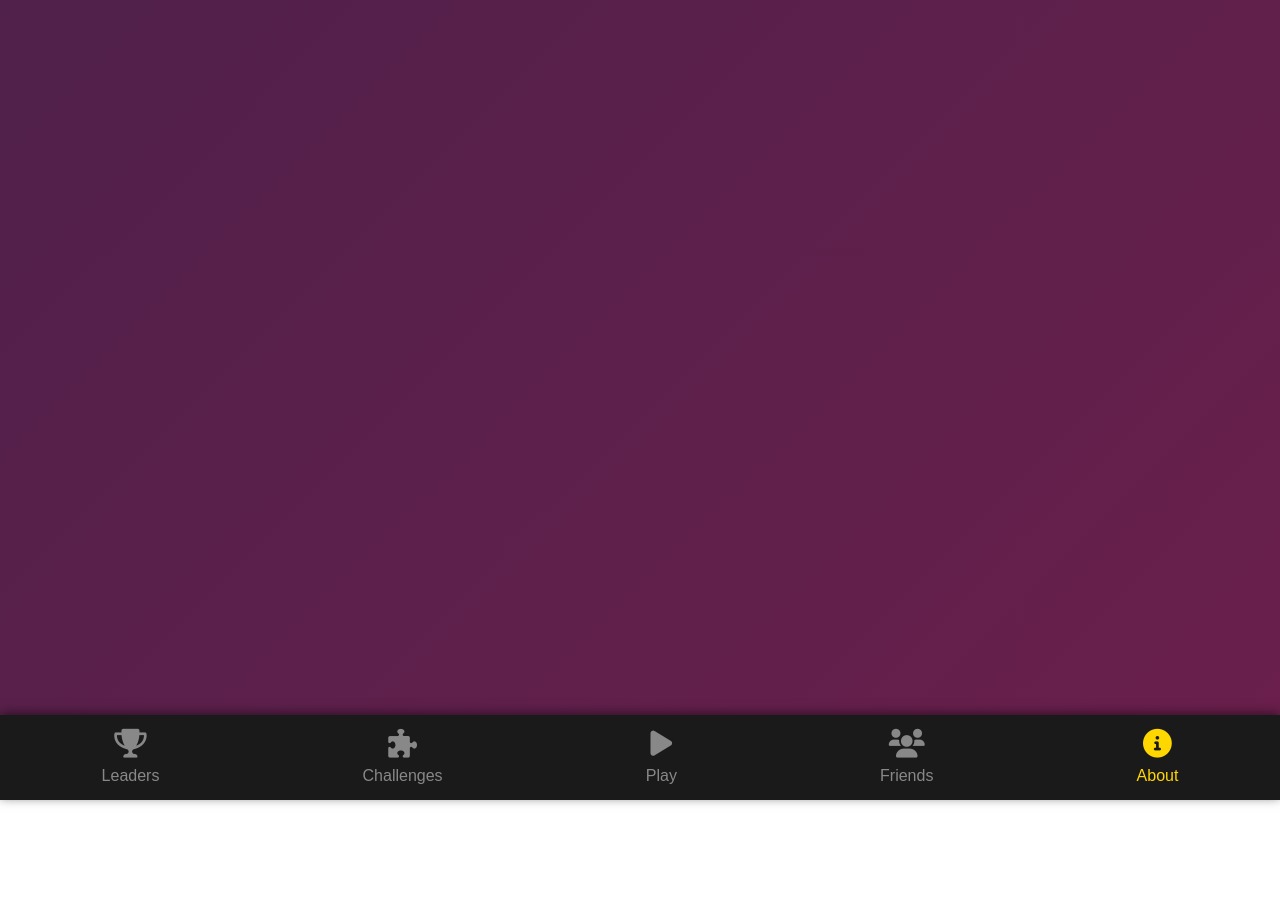
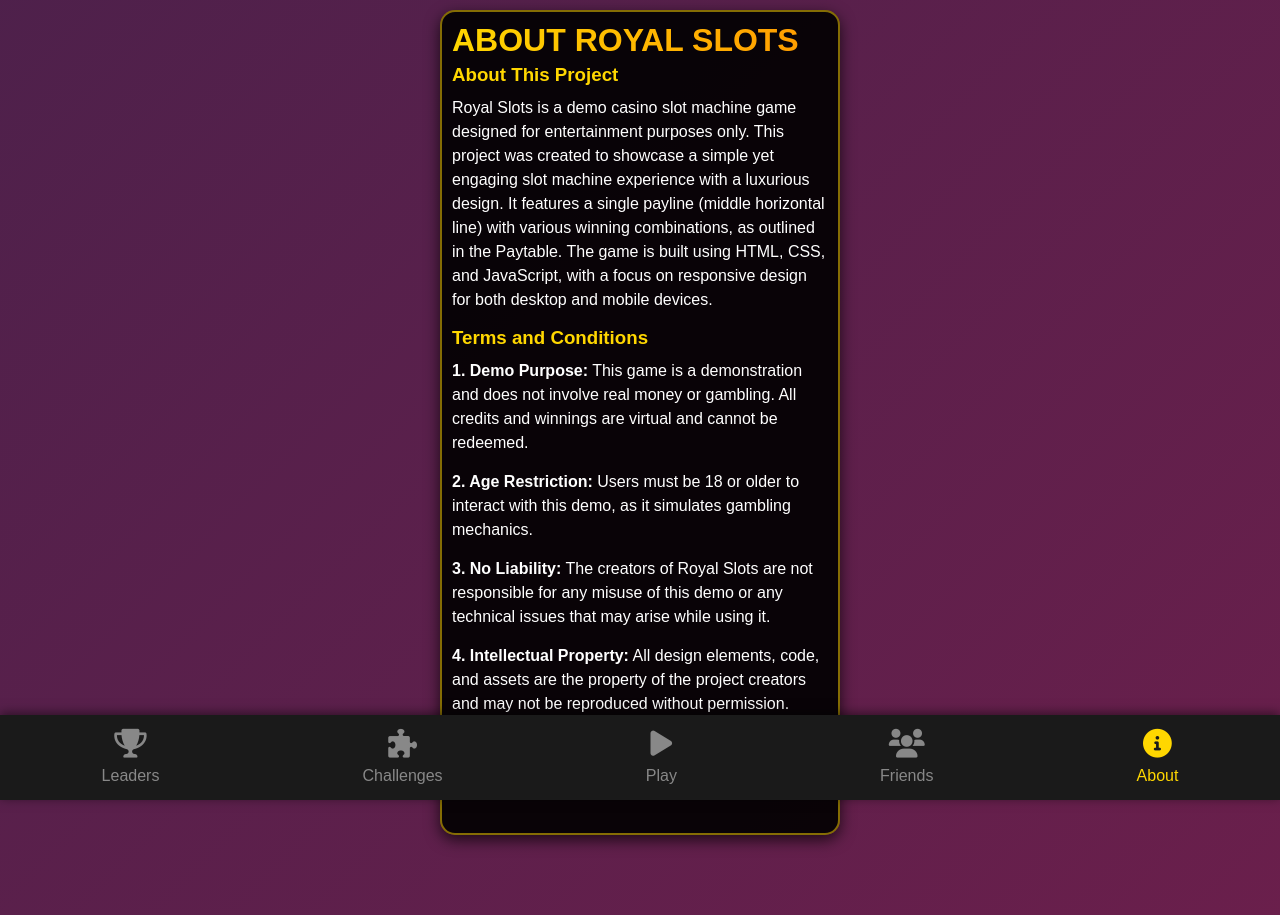
Before and after one commit to hhaayykk/telegram-slots, a plain HTML site: page index.html in a window 1280 px wide. Both pictures are taken after a click on the element "About". Before the commit the page ends 800 px from the top, so only its background shows below. Drawn offline with Linux system fonts and the light colour scheme.

Commit message:
Update index.html

```diff
--- a/index.html
+++ b/index.html
@@ -38,6 +38,7 @@
             margin: 0 auto;
             box-shadow: 0 5px 15px rgba(0, 0, 0, 0.7);
             border: 2px solid rgba(255, 215, 0, 0.5);
+            display: none; /* Скрыто по умолчанию */
         }
 
         .casino-header .logo {
@@ -293,10 +294,12 @@
             border: 3px solid #FFD700;
             border-radius: 15px;
             padding: 20px;
-            text-align: center;
+            text-align: left;
             max-width: 90%;
-            width: 300px;
+            width: 350px;
             box-shadow: 0 0 50px #FFD700;
+            max-height: 80vh;
+            overflow-y: auto;
         }
 
         .modal-header {
@@ -306,6 +309,7 @@
             -webkit-background-clip: text;
             -webkit-text-fill-color: transparent;
             font-weight: 900;
+            text-align: center;
         }
 
         .modal-body {
@@ -313,20 +317,30 @@
             font-size: 1em;
         }
 
-        .modal-button {
-            background: linear-gradient(to bottom, #FFD700, #B8860B);
-            color: black;
-            border: none;
-            padding: 10px 20px;
-            font-size: 1em;
-            font-weight: bold;
-            border-radius: 20px;
-            cursor: pointer;
-            width: 100%;
+        .about-container {
+            max-width: 400px;
+            background: rgba(0, 0, 0, 0.9);
+            border-radius: 15px;
+            padding: 10px;
+            margin: 0 auto;
+            box-shadow: 0 5px 15px rgba(0, 0, 0, 0.7);
+            border: 2px solid rgba(255, 215, 0, 0.5);
+            display: none; /* Скрыто по умолчанию */
+            text-align: left;
+        }
+
+        .about-container h3 {
+            color: #FFD700;
+            margin-bottom: 10px;
+        }
+
+        .about-container p {
+            margin-bottom: 15px;
+            line-height: 1.5;
         }
 
         @media (max-width: 480px) {
-            .casino-container {
+            .casino-container, .about-container {
                 max-width: 100%;
                 margin: 0 5px;
                 padding: 5px;
@@ -459,6 +473,23 @@
         </div>
     </div>
 
+    <div class="about-container" id="aboutContainer">
+        <div class="casino-header">
+            <h1 class="logo">About Royal Slots</h1>
+        </div>
+        <div class="modal-body">
+            <h3>About This Project</h3>
+            <p>Royal Slots is a demo casino slot machine game designed for entertainment purposes only. This project was created to showcase a simple yet engaging slot machine experience with a luxurious design. It features a single payline (middle horizontal line) with various winning combinations, as outlined in the Paytable. The game is built using HTML, CSS, and JavaScript, with a focus on responsive design for both desktop and mobile devices.</p>
+
+            <h3>Terms and Conditions</h3>
+            <p><strong>1. Demo Purpose:</strong> This game is a demonstration and does not involve real money or gambling. All credits and winnings are virtual and cannot be redeemed.</p>
+            <p><strong>2. Age Restriction:</strong> Users must be 18 or older to interact with this demo, as it simulates gambling mechanics.</p>
+            <p><strong>3. No Liability:</strong> The creators of Royal Slots are not responsible for any misuse of this demo or any technical issues that may arise while using it.</p>
+            <p><strong>4. Intellectual Property:</strong> All design elements, code, and assets are the property of the project creators and may not be reproduced without permission.</p>
+            <p><strong>5. Fair Play:</strong> The game uses a random number generator for spins, ensuring fair outcomes within the demo environment.</p>
+        </div>
+    </div>
+
     <script>
         let balance = 5000;
         let currentBet = 100;
@@ -466,7 +497,7 @@
         let symbols = ['🍒', '💎', '7️⃣', '🍋', '🃏', '🔔', '🍇'];
         const SYMBOL_HEIGHT = 50;
         const VISIBLE_LINES = 3;
-        const CENTER_INDEX = 10; // Индекс для средней линии
+        const CENTER_INDEX = 10;
 
         const gameContainer = document.getElementById('gameContainer');
         const navBar = document.getElementById('navBar');
@@ -489,6 +520,7 @@
         const paytableGameButton = document.getElementById('paytableGameButton');
         const paytableModal = document.getElementById('paytableModal');
         const closePaytable = document.getElementById('closePaytable');
+        const aboutContainer = document.getElementById('aboutContainer');
 
         function updateBetDisplay() {
             currentBetDisplay.textContent = currentBet;
@@ -522,9 +554,9 @@
             for (let i = 0; i < CENTER_INDEX; i++) {
                 reelSymbols.push(symbols[Math.floor(Math.random() * symbols.length)]);
             }
-            reelSymbols.push(symbols[Math.floor(Math.random() * symbols.length)]); // Верхняя линия
-            reelSymbols.push(resultSymbol); // Средняя линия
-            reelSymbols.push(symbols[Math.floor(Math.random() * symbols.length)]); // Нижняя линия
+            reelSymbols.push(symbols[Math.floor(Math.random() * symbols.length)]);
+            reelSymbols.push(resultSymbol);
+            reelSymbols.push(symbols[Math.floor(Math.random() * symbols.length)]);
             for (let i = 0; i < 10; i++) {
                 reelSymbols.push(symbols[Math.floor(Math.random() * symbols.length)]);
             }
@@ -550,7 +582,6 @@
             resultText.classList.remove('show', 'win-message', 'lose-message');
             winLine.style.opacity = '0';
 
-            // Генерируем символы только для средней линии
             const middleLineResult = [
                 symbols[Math.floor(Math.random() * symbols.length)],
                 symbols[Math.floor(Math.random() * symbols.length)],
@@ -586,7 +617,7 @@
 
         function checkWin(middleLineResult) {
             let winMultiplier = 0;
-            const [sym1, sym2, sym3] = middleLineResult; // Проверяем только среднюю линию
+            const [sym1, sym2, sym3] = middleLineResult;
 
             console.log(`Middle Line Result: ${sym1} | ${sym2} | ${sym3}`);
 
@@ -614,10 +645,9 @@
                 resultText.textContent = `You won ${winAmount} coins!`;
                 resultText.classList.add('win-message', 'show');
                 winLine.style.opacity = '1';
-                // Подсвечиваем только среднюю линию
                 reels.forEach(reel => {
                     const symbols = reel.querySelectorAll('.symbol');
-                    symbols[CENTER_INDEX + 1].classList.add('win'); // Индекс средней линии
+                    symbols[CENTER_INDEX + 1].classList.add('win');
                 });
                 setTimeout(() => {
                     reels.forEach(reel => {
@@ -640,8 +670,16 @@
 
                 if (tab === 'play') {
                     gameContainer.style.display = 'block';
+                    paytableModal.style.display = 'none';
+                    aboutContainer.style.display = 'none';
+                } else if (tab === 'about') {
+                    gameContainer.style.display = 'none';
+                    paytableModal.style.display = 'none';
+                    aboutContainer.style.display = 'block';
                 } else {
                     gameContainer.style.display = 'none';
+                    paytableModal.style.display = 'none';
+                    aboutContainer.style.display = 'none';
                     alert(`Tab "${tab}" is not implemented in this demo.`);
                 }
             });
@@ -664,6 +702,7 @@
                 reel.style.transform = `translateY(${-SYMBOL_HEIGHT * CENTER_INDEX}px)`;
             });
             balanceDisplay.textContent = balance;
+            gameContainer.style.display = 'block'; // Показываем игровое окно по умолчанию
         });
     </script>
 </body>
```
